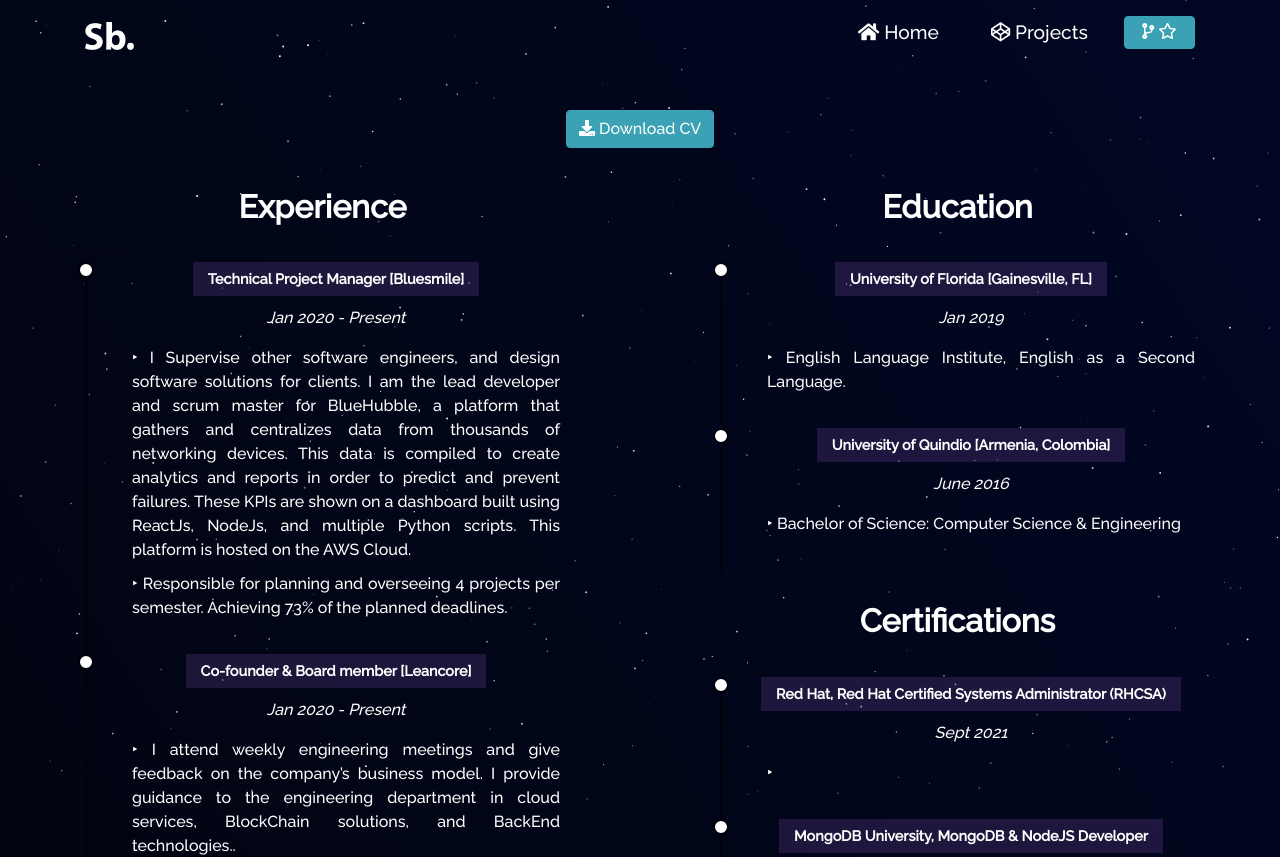
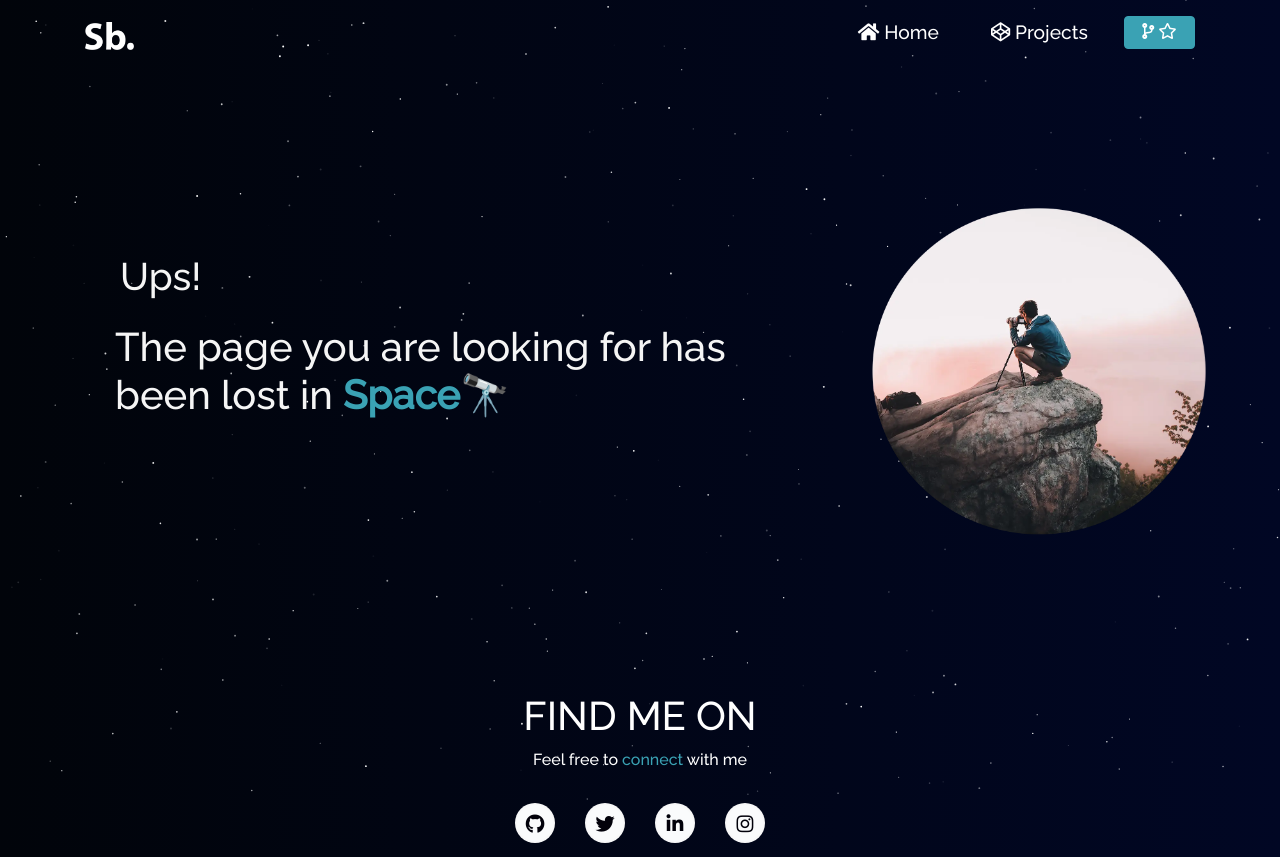
Before and after one commit to sebashmh/professionalPortfolio, a React (Create React App) app: page /resume in a window 1280 px wide. Shown: the top 857 px of the page. Built offline with nearby package versions, Linux system fonts and the light colour scheme; some icons are missing.

Commit message:
Fixes to App.js

```diff
--- a/src/App.js
+++ b/src/App.js
@@ -27,7 +27,7 @@
         <Switch>
           <Route path="/" exact component={Home} />
           <Route path="/project" component={Projects} />
-          <Route path="/resume" component={Resume} />
+          <Route path="/PageNotFound" component={PageNotFound} />
           <Route path="*" component={PageNotFound} />
         </Switch>
         <Footer />
```
